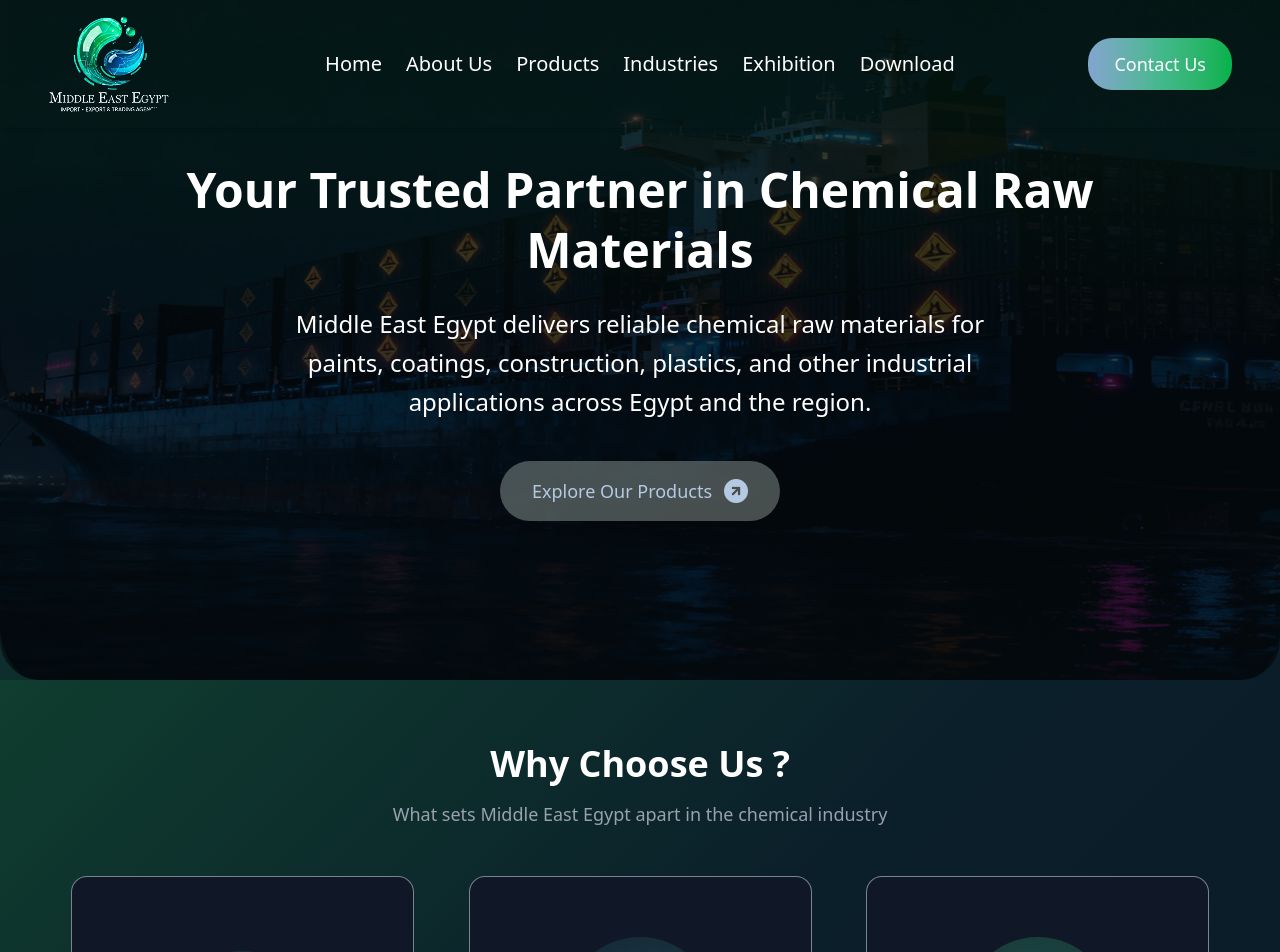
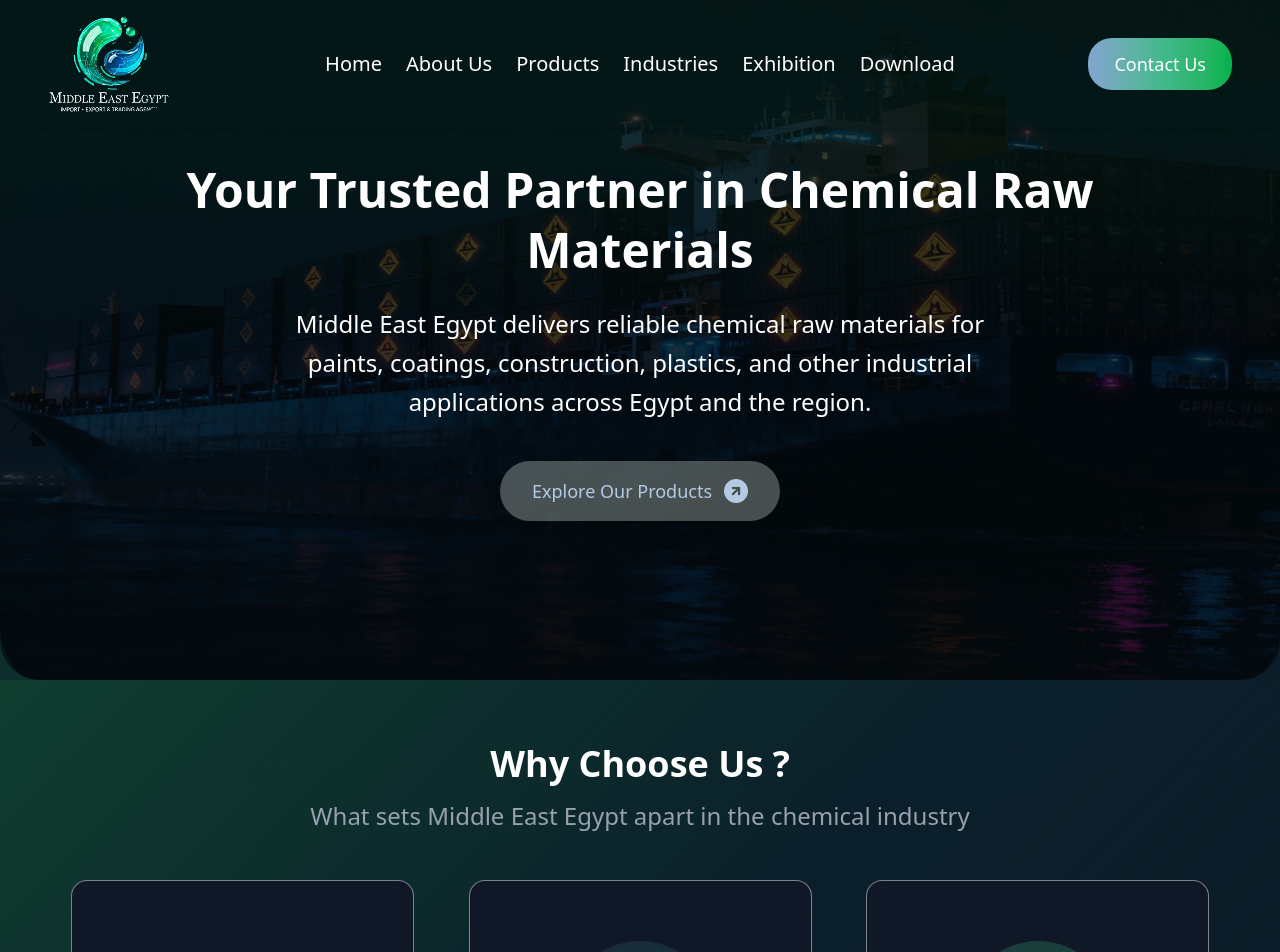
Before and after one commit to yassersalem74/Middle-East, a React (Vite) app: page / in a window 1280 px wide. Shown: the top 952 px of the page. Built offline with nearby package versions, Linux system fonts and the light colour scheme.

Commit message:
Fix/ handle text size

```diff
--- a/src/components/WhyChooseUsSection.jsx
+++ b/src/components/WhyChooseUsSection.jsx
@@ -24,7 +24,7 @@
       background: "linear-gradient(135deg, #0F3D2E 0%, #0B1F2A 50%, #0A1B25 100%)",
     }}>
         <h2 className="text-4xl font-bold mb-4">Why Choose Us ?</h2>
-        <p className="text-gray-400 mb-12 text-lg">
+        <p className="text-gray-400 mb-12 text-2xl">
           What sets Middle East Egypt apart in the chemical industry
         </p>
 
```
